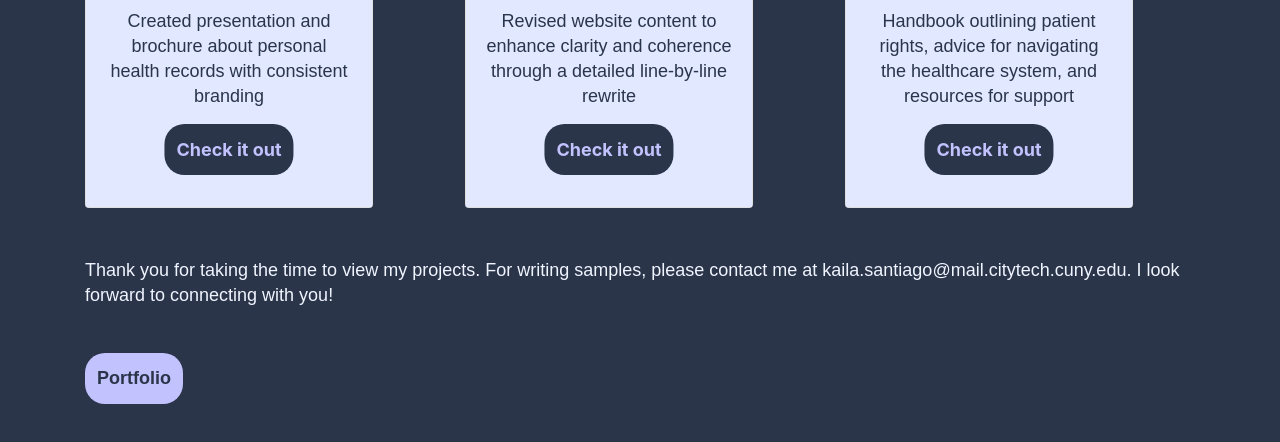
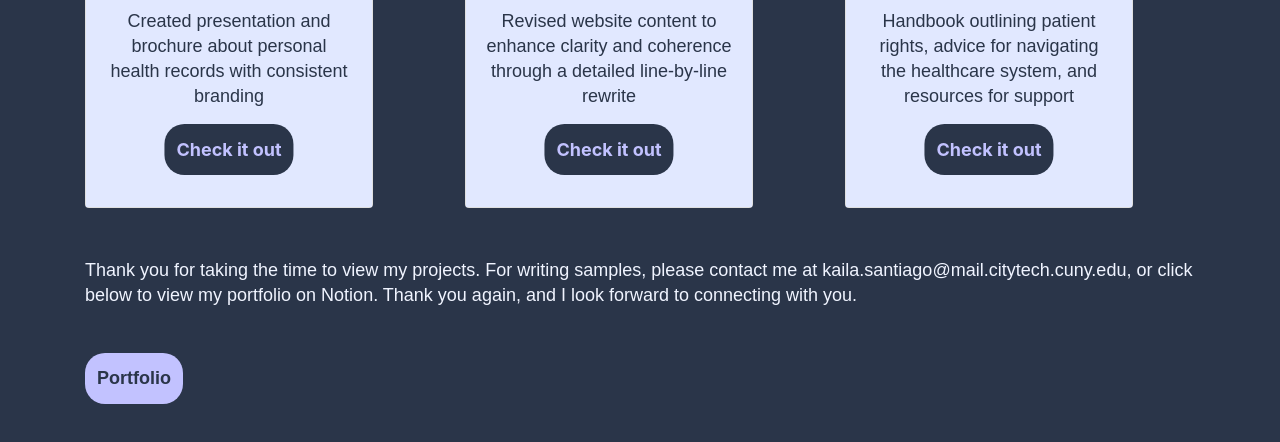
Before and after one commit to Kaila-Santiago/portfolio, a plain HTML site: page index.html in a window 1280 px wide. Shown: the part 2459-2901 px from the top of the page. Drawn offline with nearby package versions, Linux system fonts and the light colour scheme.

Commit message:
updated proj spotlight text

```diff
--- a/index.html
+++ b/index.html
@@ -99,7 +99,7 @@
             </div>
         </div>
         <div class="container  spotlight-text">
-            <p class="text text-spacing dark-bg-text">Thank you for taking the time to view my projects. For writing samples, please contact me at kaila.santiago@mail.citytech.cuny.edu. I look forward to connecting with you!</p>
+            <p class="text text-spacing dark-bg-text">Thank you for taking the time to view my projects. For writing samples, please contact me at kaila.santiago@mail.citytech.cuny.edu, or click below to view my portfolio on Notion. Thank you again, and I look forward to connecting with you.</p>
             <div class="button-spacing">
                 <button type="button" class="dark-bg-btn" onclick="location.href = '//wiry-cheek-6ec.notion.site/0dd410de0d334e21ae2ee02c474220da?v=d40841c4e04b486c84b79c8134a18eba'">Portfolio</button>
             </div>
```
